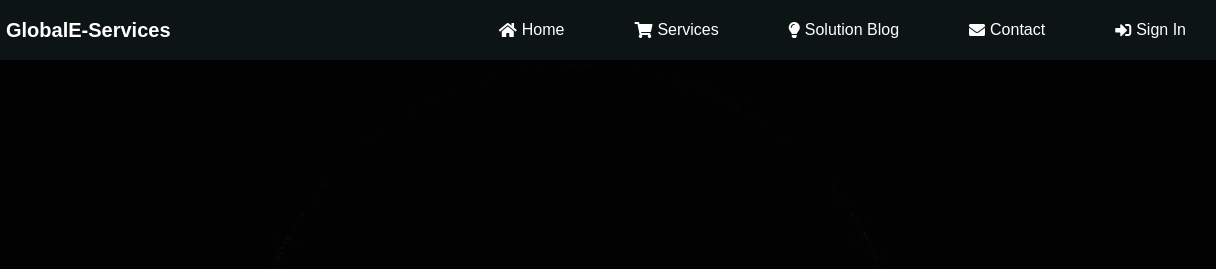
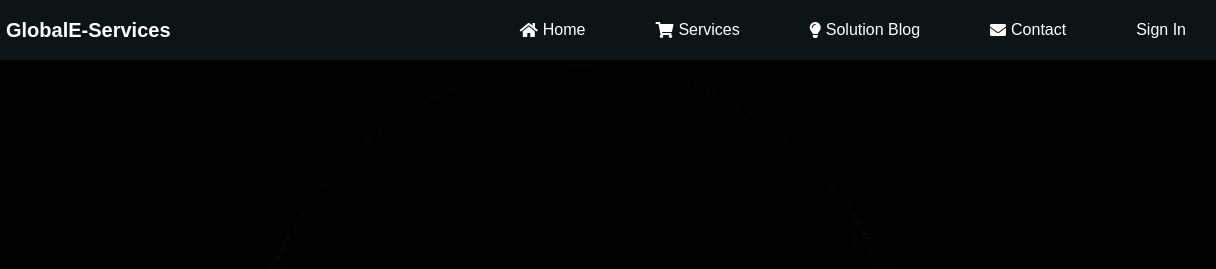
Before and after one commit to smantech/GlobalE-Services, a plain HTML site: page index.html in a window 1280 px wide. Shown: the top 269 px of the page, 64-1280 px from the left. Drawn offline with Linux system fonts and the light colour scheme; a script that the page names is missing; files whose address does not match are found by name.

Commit message:
Update index.html

```diff
--- a/index.html
+++ b/index.html
@@ -28,7 +28,7 @@
         <li><a href="#"><i class="fas fa-shopping-cart"></i> Services</a></li>
        <li><a href="#"><i class="fas fa-lightbulb"></i> Solution&nbsp;Blog</a></li>
         <li><a href="#"><i class="fas fa-envelope"></i> Contact</a></li>
-        <li><a href="Login/index.html"><i class="fas fa-sign-in-alt"></i> Sign In</a></li>
+        <li><a href="Login/index.html">Sign In</a></li>
       </ul>
     </div>
   </header>
```
